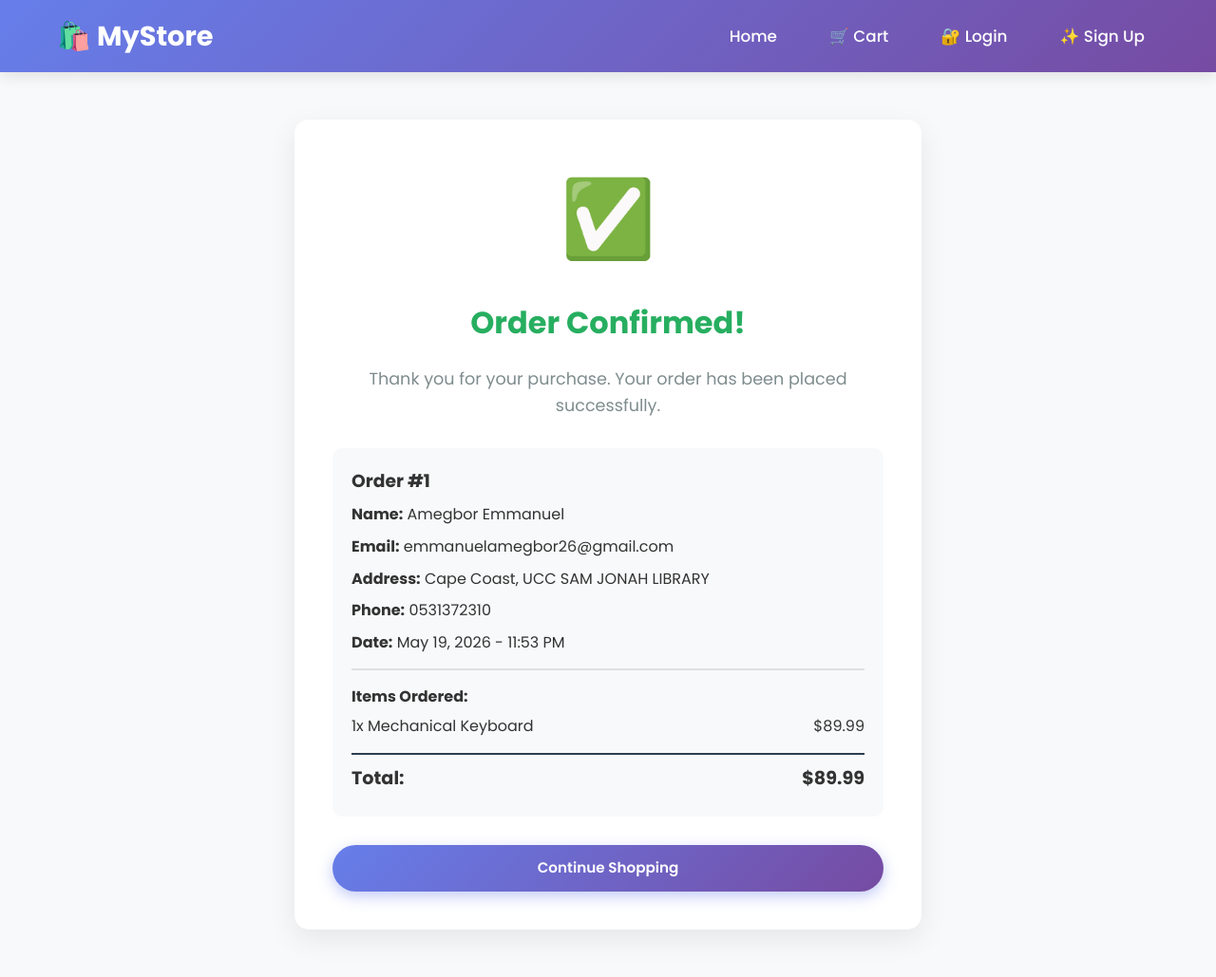
After one commit to codewithchester/CodeAlpha_Ecommerce, a Django app: page /order/1/ in a window 1280 px wide. The commit adds this page. Shown: the whole page at 95% size. Run offline with Django 5.2, Linux system fonts and the light colour scheme; data comes from the database, SQL or seed files in the repository; both versions use the stored data as it was after the commit.

Commit message:
Added order processing and checkout system

```diff
--- a/cart/templates/cart/cart_summary.html
+++ b/cart/templates/cart/cart_summary.html
@@ -84,8 +84,7 @@
           <a href="{% url 'product_list' %}" class="btn btn-secondary"
             >← Continue Shopping</a
           >
-          <a href="#" class="btn btn-success">Proceed to Checkout →</a>
-        </div>
+         <a href="{% url 'checkout' %}" class="btn btn-success">Proceed to Checkout →</a>
       </div>
 
       {% else %}
--- a/store/admin.py
+++ b/store/admin.py
@@ -1,4 +1,6 @@
 from django.contrib import admin
-from .models import Product
+from .models import Product,  Order, OrderItem
 
 admin.site.register(Product)
+admin.site.register(Order)
+admin.site.register(OrderItem)
--- a/store/models.py
+++ b/store/models.py
@@ -9,3 +9,36 @@ class Product(models.Model):
 
     def __str__(self):
         return self.name
+
+
+class Order(models.Model):
+    """Stores customer orders"""
+    first_name = models.CharField(max_length=100)
+    last_name = models.CharField(max_length=100)
+    email = models.EmailField()
+    address = models.TextField()
+    phone = models.CharField(max_length=20)
+    created_at = models.DateTimeField(auto_now_add=True)
+    paid = models.BooleanField(default=False)
+
+    def __str__(self):
+        return f"Order #{self.id} - {self.first_name} {self.last_name}"
+
+    def get_total_cost(self):
+        """Calculate total price of all items in this order"""
+        return sum(item.get_cost() for item in self.items.all())
+
+
+class OrderItem(models.Model):
+    """Each product inside an order"""
+    order = models.ForeignKey(Order, related_name='items', on_delete=models.CASCADE)
+    product = models.ForeignKey(Product, on_delete=models.CASCADE)
+    price = models.DecimalField(max_digits=10, decimal_places=2)
+    quantity = models.PositiveIntegerField(default=1)
+
+    def __str__(self):
+        return f"{self.quantity}x {self.product.name}"
+
+    def get_cost(self):
+        """Total for this line item"""
+        return self.price * self.quantity
--- /dev/null
+++ b/store/templates/store/order_confirmation.html
@@ -0,0 +1,136 @@
+{% load static %}
+<!doctype html>
+<html>
+  <head>
+    <title>Order Confirmed! - My Store</title>
+    <link rel="stylesheet" href="{% static 'store/css/style.css' %}" />
+    <style>
+      .confirmation-container {
+        max-width: 700px;
+        margin: 50px auto;
+        padding: 0 20px;
+        text-align: center;
+      }
+
+      .confirmation-box {
+        background: white;
+        padding: 40px;
+        border-radius: 15px;
+        box-shadow: 0 10px 30px rgba(0, 0, 0, 0.08);
+      }
+
+      .success-icon {
+        font-size: 5em;
+        animation: bounce 1s;
+      }
+
+      @keyframes bounce {
+        0%,
+        100% {
+          transform: translateY(0);
+        }
+        30% {
+          transform: translateY(-30px);
+        }
+        50% {
+          transform: translateY(0);
+        }
+        70% {
+          transform: translateY(-15px);
+        }
+      }
+
+      .order-details {
+        text-align: left;
+        margin: 30px 0;
+        padding: 20px;
+        background: #f8f9fa;
+        border-radius: 10px;
+      }
+
+      .order-details p {
+        margin: 8px 0;
+      }
+
+      .items-list {
+        margin-top: 15px;
+        padding-top: 15px;
+        border-top: 2px solid #e0e0e0;
+      }
+
+      .item-row {
+        display: flex;
+        justify-content: space-between;
+        padding: 5px 0;
+      }
+    </style>
+  </head>
+  <body>
+    <nav class="navbar">
+      <div class="nav-container">
+        <a href="{% url 'product_list' %}" class="logo">🛍️ MyStore</a>
+        <div class="nav-links">
+          <a href="{% url 'product_list' %}">Home</a>
+          <a href="{% url 'cart_summary' %}" class="cart-icon">🛒 Cart</a>
+          {% if user.is_authenticated %}
+          <a href="{% url 'logout' %}">🚪 Logout</a>
+          <span style="color: white">👤 {{ user.username }}</span>
+          {% else %}
+          <a href="{% url 'login' %}">🔐 Login</a>
+          <a href="{% url 'signup' %}">✨ Sign Up</a>
+          {% endif %}
+        </div>
+      </div>
+    </nav>
+
+    <div class="confirmation-container">
+      <div class="confirmation-box">
+        <div class="success-icon">✅</div>
+        <h1 style="color: #27ae60; margin: 20px 0">Order Confirmed!</h1>
+        <p style="color: #7f8c8d; font-size: 1.1em">
+          Thank you for your purchase. Your order has been placed successfully.
+        </p>
+
+        <div class="order-details">
+          <h3>Order #{{ order.id }}</h3>
+          <p>
+            <strong>Name:</strong> {{ order.first_name }} {{ order.last_name }}
+          </p>
+          <p><strong>Email:</strong> {{ order.email }}</p>
+          <p><strong>Address:</strong> {{ order.address }}</p>
+          <p><strong>Phone:</strong> {{ order.phone }}</p>
+          <p>
+            <strong>Date:</strong> {{ order.created_at|date:"F j, Y - g:i A" }}
+          </p>
+
+          <div class="items-list">
+            <h4>Items Ordered:</h4>
+            {% for item in order.items.all %}
+            <div class="item-row">
+              <span>{{ item.quantity }}x {{ item.product.name }}</span>
+              <span>${{ item.get_cost }}</span>
+            </div>
+            {% endfor %}
+            <div
+              class="item-row"
+              style="
+                font-weight: bold;
+                font-size: 1.2em;
+                margin-top: 10px;
+                padding-top: 10px;
+                border-top: 2px solid #2c3e50;
+              "
+            >
+              <span>Total:</span>
+              <span>${{ order.get_total_cost }}</span>
+            </div>
+          </div>
+        </div>
+
+        <a href="{% url 'product_list' %}" class="btn btn-primary"
+          >Continue Shopping</a
+        >
+      </div>
+    </div>
+  </body>
+</html>
--- a/store/urls.py
+++ b/store/urls.py
@@ -3,4 +3,6 @@ from . import views
 urlpatterns = [
      path('', views.product_list, name = 'product_list'),
      path('product/<int:product_id>/', views.product_detail, name='product_detail'),
+     path('checkout/', views.checkout, name='checkout'),
+     path('order/<int:order_id>/', views.order_confirmation, name='order_confirmation'),
 ]
--- a/store/views.py
+++ b/store/views.py
@@ -1,6 +1,6 @@
-from django.shortcuts import render
-from .models import Product
-
+from django.shortcuts import render, get_object_or_404, redirect
+from .models import Product, Order, OrderItem
+from django.contrib import messages
 
 def product_list(request):
     products = Product.objects.all()
@@ -10,3 +10,54 @@ def product_list(request):
 def product_detail(request, product_id):
     product = Product.objects.get(id=product_id)
     return render(request, 'store/product_detail.html', {'product': product})
+
+
+def checkout(request):
+    """Handle order processing"""
+    cart = request.session.get('cart', {})
+
+    # If cart is empty, go back to store
+    if not cart:
+        messages.error(request, 'Your cart is empty!')
+        return redirect('product_list')
+
+    if request.method == 'POST':
+        # Get customer info from the form
+        first_name = request.POST.get('first_name')
+        last_name = request.POST.get('last_name')
+        email = request.POST.get('email')
+        address = request.POST.get('address')
+        phone = request.POST.get('phone')
+
+        # Create the order
+        order = Order.objects.create(
+            first_name=first_name,
+            last_name=last_name,
+            email=email,
+            address=address,
+            phone=phone,
+        )
+
+        # Add each cart item to the order
+        for product_id, quantity in cart.items():
+            product = Product.objects.get(id=int(product_id))
+            OrderItem.objects.create(
+                order=order,
+                product=product,
+                price=product.price,
+                quantity=quantity,
+            )
+
+        # Clear the cart
+        request.session['cart'] = {}
+
+        messages.success(request, f'Order #{order.id} placed successfully! Thank you for your purchase.')
+        return redirect('order_confirmation', order_id=order.id)
+
+    return render(request, 'store/checkout.html', {'cart': cart})
+
+
+def order_confirmation(request, order_id):
+    """Show order confirmation page"""
+    order = get_object_or_404(Order, id=order_id)
+    return render(request, 'store/order_confirmation.html', {'order': order})
```
Also changed, not shown: store/templates/store/checkout.html (added, +132 -0 lines), db.sqlite3, store/migrations/0002_order_orderitem.py (added).
